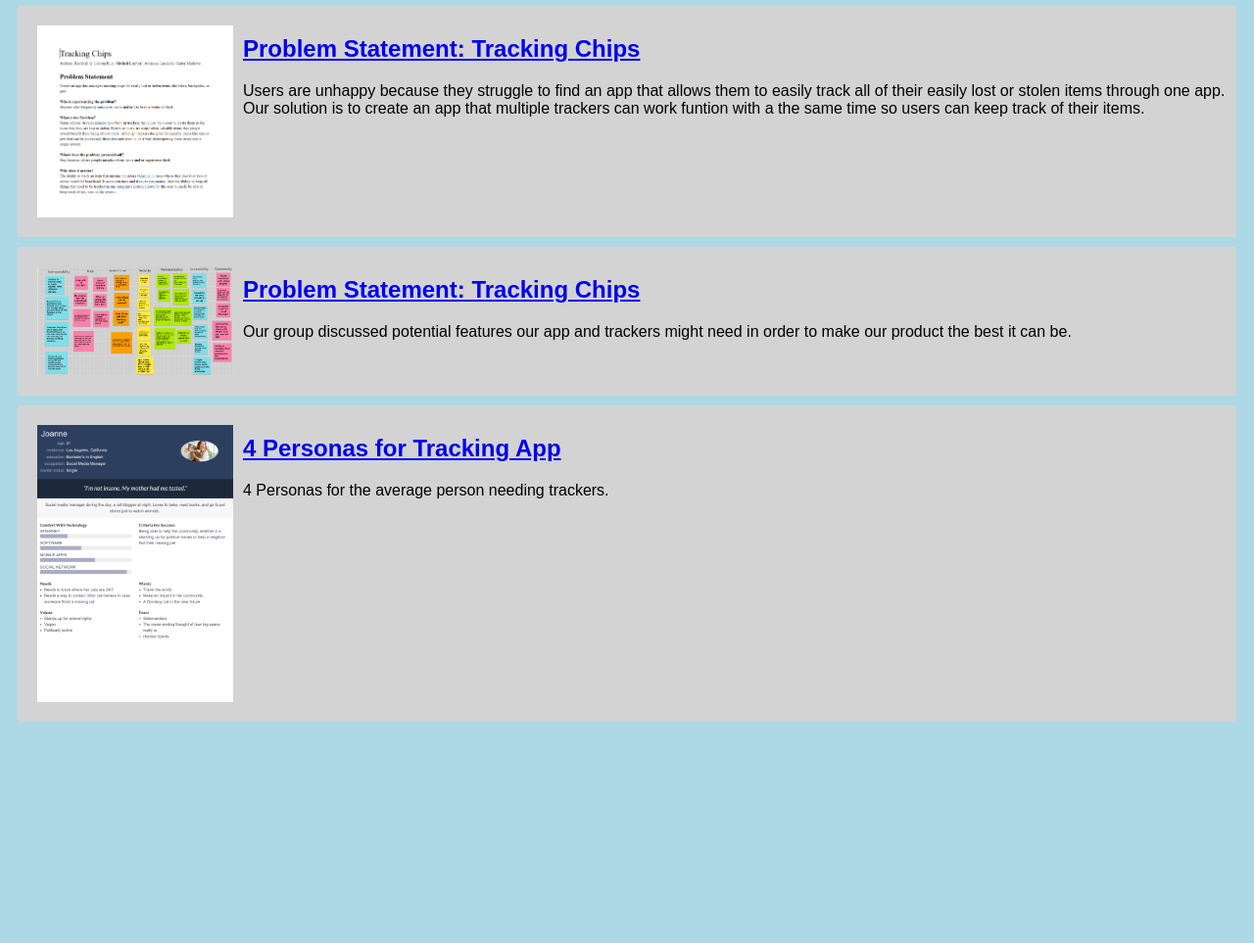
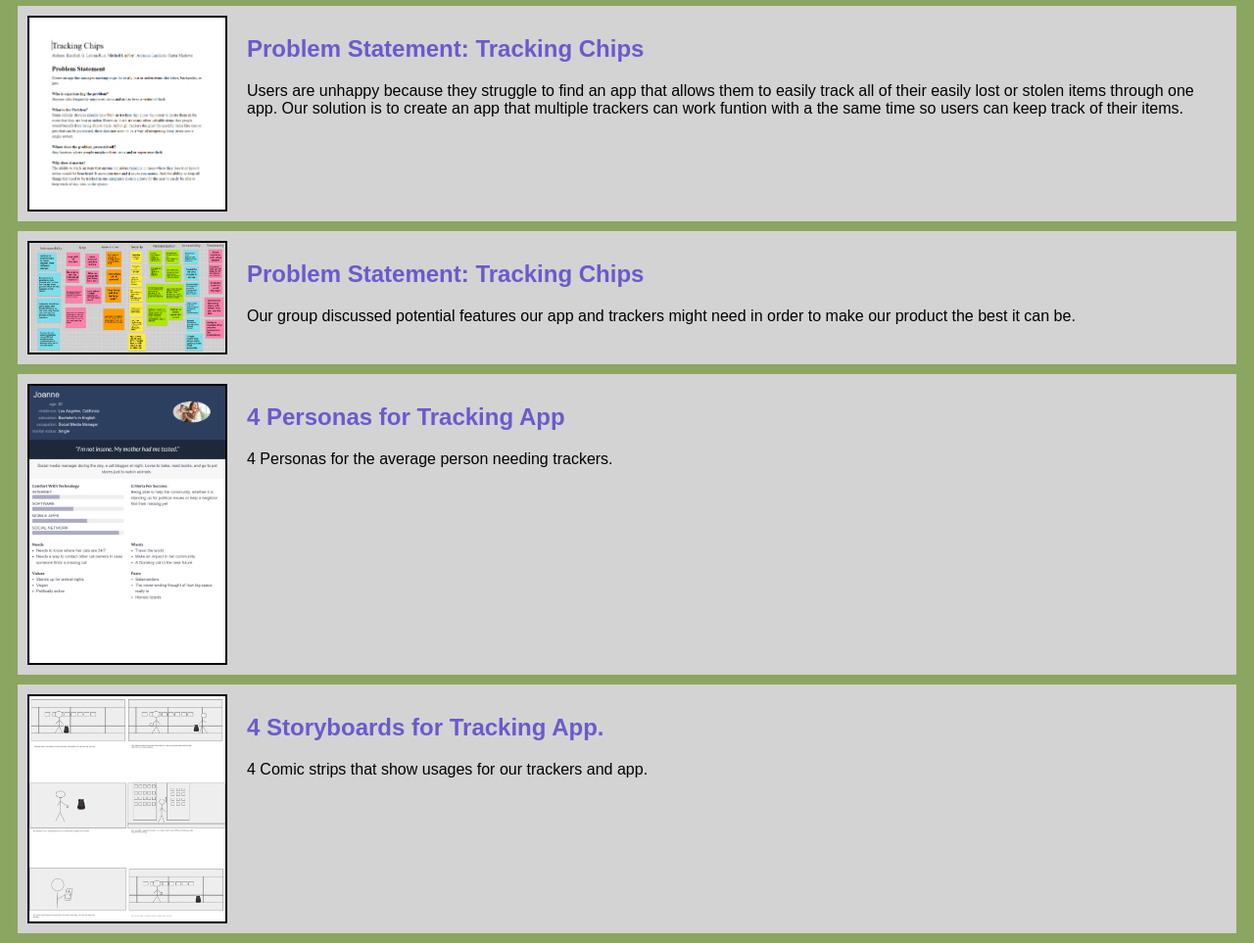
Before and after one commit to Cmarlowe132/Cmarlowe132.github.io, a plain HTML site: page index.html in a window 1280 px wide. Shown: the part 60-1023 px from the top of the page at 98% size. Before the commit the page ends 807 px from the top, so only its background shows below. Drawn offline with Linux system fonts and the light colour scheme.

Commit message:
Add files via upload

```diff
--- a/index.html
+++ b/index.html
@@ -36,6 +36,14 @@
              </section>
              </section>
 
+                         <!--Storyboard Assignment-->
+            <section class= "assignment">
+                <a href="Files/CSCE190Storyboard.pdf"><img src="images/Storyboard.PNG"></a>
+                <section class="ass-details">
+                     <a href="Files/CSCE190Storyboard.pdf"><h2>4 Storyboards for Tracking App.</h2></a>
+                    <p>4 Comic strips that show usages for our trackers and app.</p>
+                </section>
+                </section>
 
 
         </body>
--- a/styles.css
+++ b/styles.css
@@ -1,6 +1,6 @@
 body
 {
-    background: lightblue;
+    background:#8AA660;
     font-family: Arial, Helvetica, sans-serif;
 }
 
@@ -15,7 +15,8 @@ body
 .assignment img
 {
     width:200px;
-    padding: 10px;
+    border: 2px solid black;
+    margin-right: 20px;
 }
 
 h1
@@ -23,3 +24,8 @@ h1
     color: black;
     text-align: center;
 }
+
+a{
+    text-decoration: none;
+    color: slateblue;
+}
```
Also changed, not shown: images/Storyboard.PNG (added), 1 other file.
